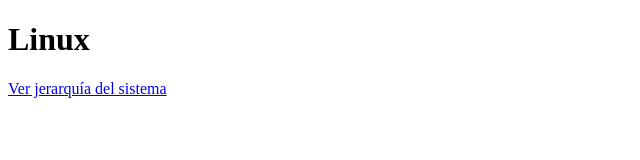
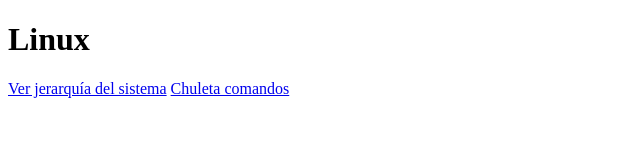
Before and after one commit to profeInformatica101/linux, a plain HTML site: page index.html in a window 1280 px wide. Shown: the whole page, without its empty margins (0-640 px from the left). Drawn offline with Linux system fonts and the light colour scheme.

Commit message:
Update index.html

```diff
--- a/index.html
+++ b/index.html
@@ -6,5 +6,6 @@
 <body>
   <h1>Linux</h1>
   <a href="jerarquia_sistema.html">Ver jerarquía del sistema</a>
+  <a href="https://linuxsimply.com/wp-content/uploads/2023/05/Bash-scripting-Cheat-Sheet-by-linuxsimply.pdf">Chuleta comandos</a>
 </body>
 </html>
```
